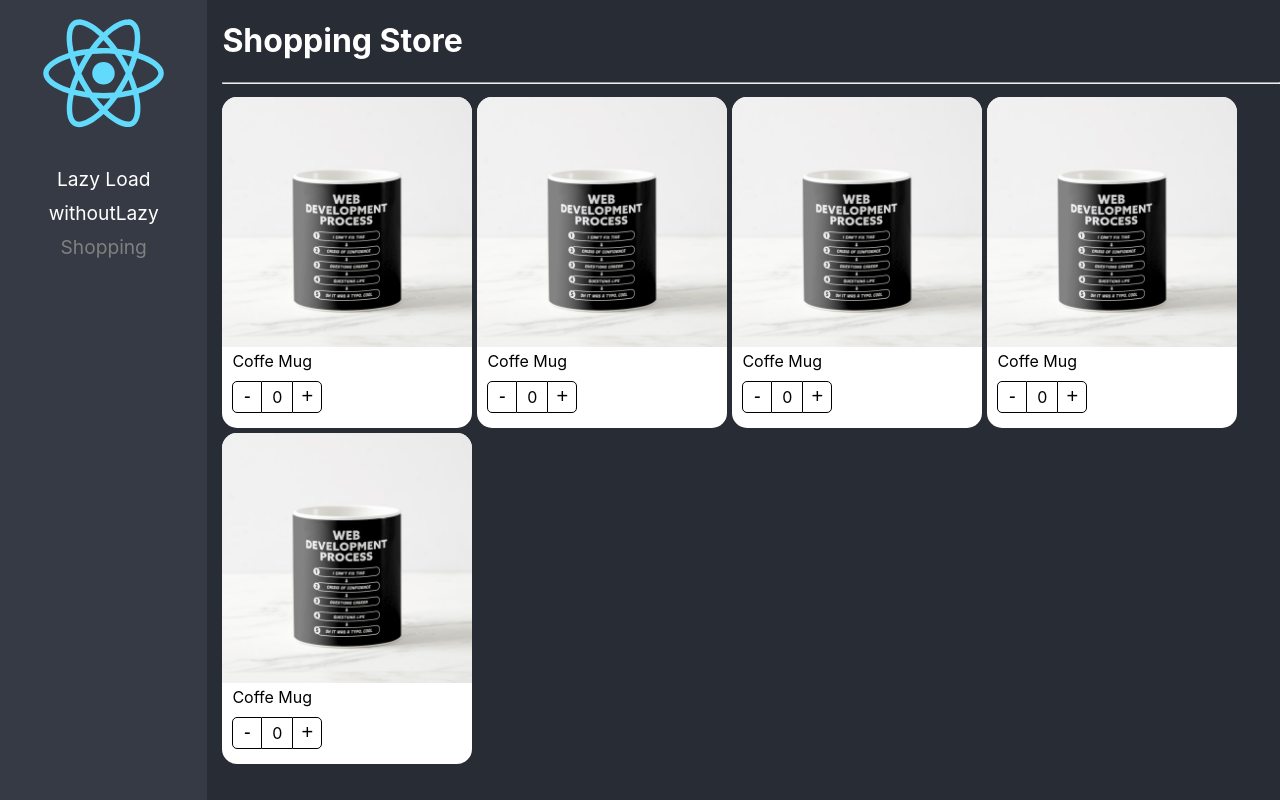
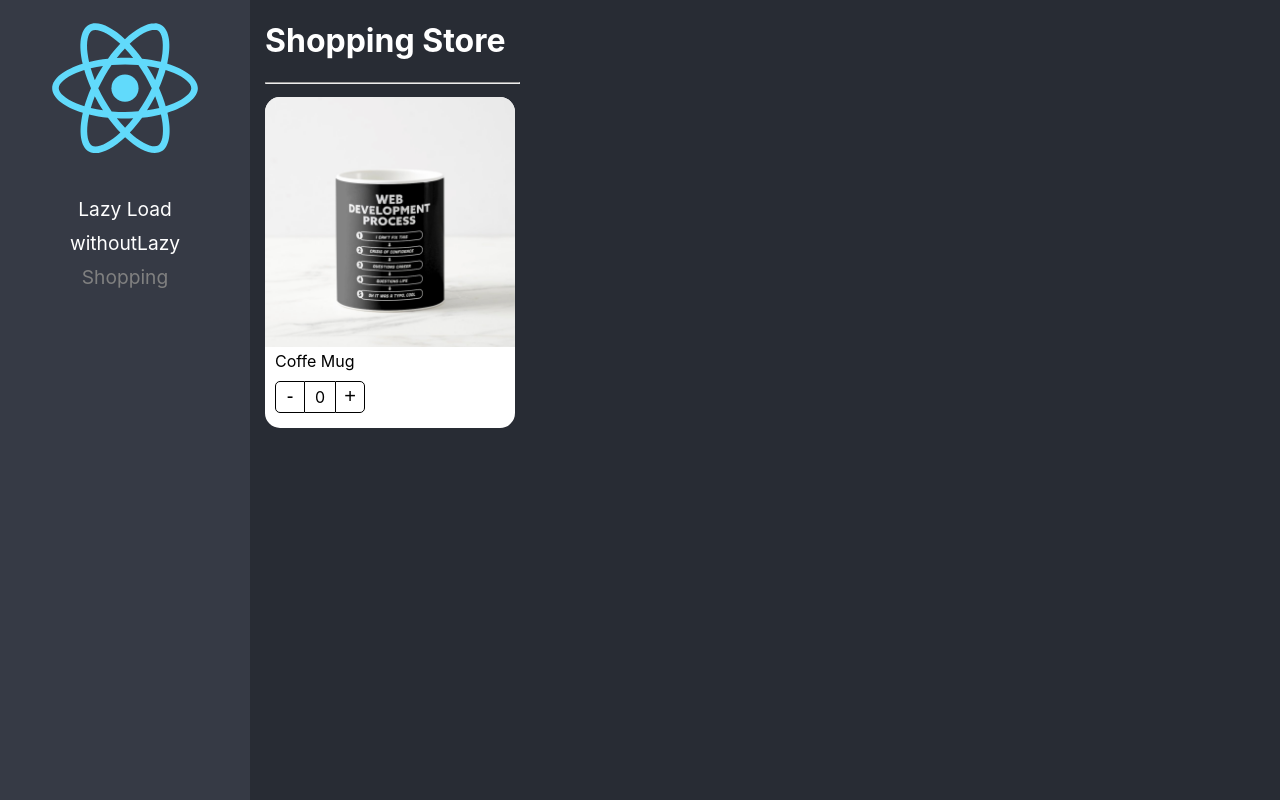
Before and after one commit to ldanielabe/React-Pro, a React (Create React App) app: page /shopping in a window 1280 px wide. Built offline with nearby package versions, Linux system fonts and the light colour scheme.

Commit message:
Implementation of compound component pattern

```diff
--- /dev/null
+++ b/src/ComponentPatterns/Components/ProductButtons.tsx
@@ -0,0 +1,17 @@
+import { useContext } from "react";
+import { ProductContext } from "./ProductCard";
+import styles from '../Styles/styles.module.css'
+
+
+export const ProductButtons = ()=>{
+
+    const {increaseBy, counter} = useContext(ProductContext);
+
+    return (
+    <div className={styles.buttonsContainer}>
+      <button className={styles.buttonMinus} onClick={()=>increaseBy(-1)}>-</button>
+      <div className={styles.countLabel}>{counter}</div>
+      <button className={styles.buttonAdd} onClick={()=>increaseBy(1)}>+</button>
+    </div>
+    );
+}
--- a/src/ComponentPatterns/Components/ProductCard.jsx
+++ /dev/null
@@ -1,27 +0,0 @@
-import { useProduct } from '../Hooks/useProduct';
-import styles from '../Styles/styles.module.css'
-// import noImage from '../Assets/noImage.jpg'
-
-export const ProductCard = () => {
-
-  const {counter,increaseBy} = useProduct();
-
-  return (
-  <div className={styles.productCard}>
-
-    <img className={styles.productImg} src="./coffee-mug.png" alt="Coffe Mug" />
-      {/* <img className={styles.ProductImg} src={noImage} alt="No image" /> */}
-
-      <span className={styles.productDescription}>Coffe Mug</span>
-
-      <div className={styles.buttonsContainer}>
-
-          <button className={styles.buttonMinus} onClick={()=>increaseBy(-1)}>-</button>
-
-          <div className={styles.countLabel}>{counter}</div>
-
-          <button className={styles.buttonAdd} onClick={()=>increaseBy(1)}>+</button>
-
-      </div>
-  </div>);
-};
--- /dev/null
+++ b/src/ComponentPatterns/Components/ProductCard.tsx
@@ -0,0 +1,28 @@
+import { createContext, useContext } from 'react';
+import { ProductTitle, ProductButtons, ProductImage } from '.';
+import { useProduct } from '../Hooks/useProduct';
+import { ProductContextProps, Props } from '../Interfaces/Interfaces'
+
+import styles from '../Styles/styles.module.css'
+
+
+export const ProductContext = createContext({} as ProductContextProps);
+const { Provider } = ProductContext;
+
+export const ProductCard = ({children, product}: Props) => {
+
+  const {counter,increaseBy} = useProduct();
+
+  return (
+  <Provider value={{
+    product,
+    counter,
+    increaseBy
+  }}>
+    <div className={styles.productCard}>
+
+        {children}
+
+    </div>
+  </Provider>);
+};
--- /dev/null
+++ b/src/ComponentPatterns/Components/ProductImage.tsx
@@ -0,0 +1,15 @@
+import { useContext } from "react";
+import noImage from '../assets/noimage.jpg'
+import styles from '../Styles/styles.module.css'
+import { ProductContext } from './ProductCard';
+
+export const ProductImage = ()=>{
+
+    const { product } = useContext(ProductContext);
+
+    let showToImage: string;
+
+    product.img? showToImage=product.img : showToImage=noImage;
+
+  return <img className={styles.productImg} src={showToImage} alt="Product" />
+  }
--- /dev/null
+++ b/src/ComponentPatterns/Components/ProductTitle.tsx
@@ -0,0 +1,11 @@
+import { useContext } from "react";
+import { ProductContext } from "./ProductCard";
+import styles from '../Styles/styles.module.css';
+
+
+export const ProductTitle = ()=>{
+
+    const {product} = useContext(ProductContext);
+
+  return <span className={styles.productDescription}>{product.name} </span>
+}
--- /dev/null
+++ b/src/ComponentPatterns/Components/index.ts
@@ -0,0 +1,17 @@
+import { ProductCard as ProductCardHOC} from './ProductCard';
+import { ProductHOC } from '../Interfaces/Interfaces';
+
+import { ProductTitle } from './ProductTitle';
+import { ProductImage } from './ProductImage';
+import { ProductButtons } from './ProductButtons';
+
+export { ProductImage } from './ProductImage';
+export { ProductTitle } from './ProductTitle';
+export { ProductButtons } from './ProductButtons';
+
+
+export const ProductCard:ProductHOC = Object.assign(ProductCardHOC, {
+    Title: ProductTitle,
+    Image: ProductImage,
+    Buttons: ProductButtons,
+});
--- /dev/null
+++ b/src/ComponentPatterns/Interfaces/Interfaces.ts
@@ -0,0 +1,26 @@
+import { ReactElement } from "react";
+
+export interface Props {
+  product: Product,
+  children?: ReactElement | ReactElement[],
+}
+
+export interface Product {
+    id: string,
+    name: string,
+    img?: string,
+}
+
+export interface ProductContextProps {
+  product: Product,
+  counter: number,
+  increaseBy: (value:number) => void,
+
+}
+
+export interface ProductHOC {
+  ({ children, product }: Props): JSX.Element,
+  Title: () => JSX.Element,
+  Image: () => JSX.Element,
+  Buttons: () => JSX.Element,
+}
--- a/src/ComponentPatterns/Pages/ShopingPage.tsx
+++ b/src/ComponentPatterns/Pages/ShopingPage.tsx
@@ -1,16 +1,28 @@
-import { ProductCard } from "../Components/ProductCard";
+import { ProductCard } from "../Components";
+
+const product = {
+  id: '1',
+  name: 'Coffe Mug',
+  img: './coffee-mug.png'
+}
+
 
 export const ShopingPage = () => {
+
   return (
   <div>
       <h1>Shopping Store</h1>
       <hr />
       <div style={{display: 'flex', flexDirection: 'row', flexWrap: 'wrap'}}>
-        <ProductCard/>
-        <ProductCard/>
-        <ProductCard/>
-        <ProductCard/>
-        <ProductCard/>
+        <ProductCard product={product}>
+          <>
+            <ProductCard.Image />
+
+            <ProductCard.Title />
+
+            <ProductCard.Buttons />
+          </>
+        </ProductCard>
       </div>
   </div>);
 };
```
Also changed, not shown: src/ComponentPatterns/assets/noimage.jpg (renamed from src/ComponentPatterns/Assets/no-image.jpg).
